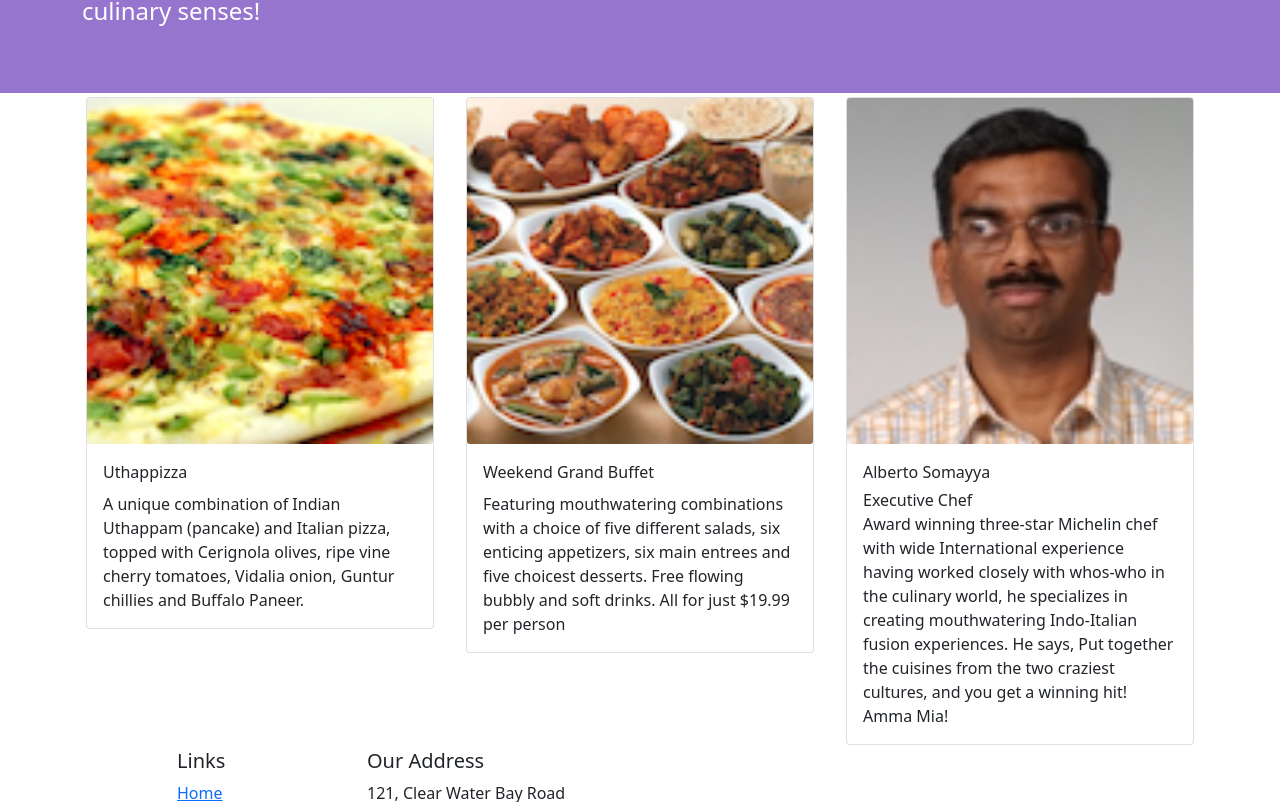
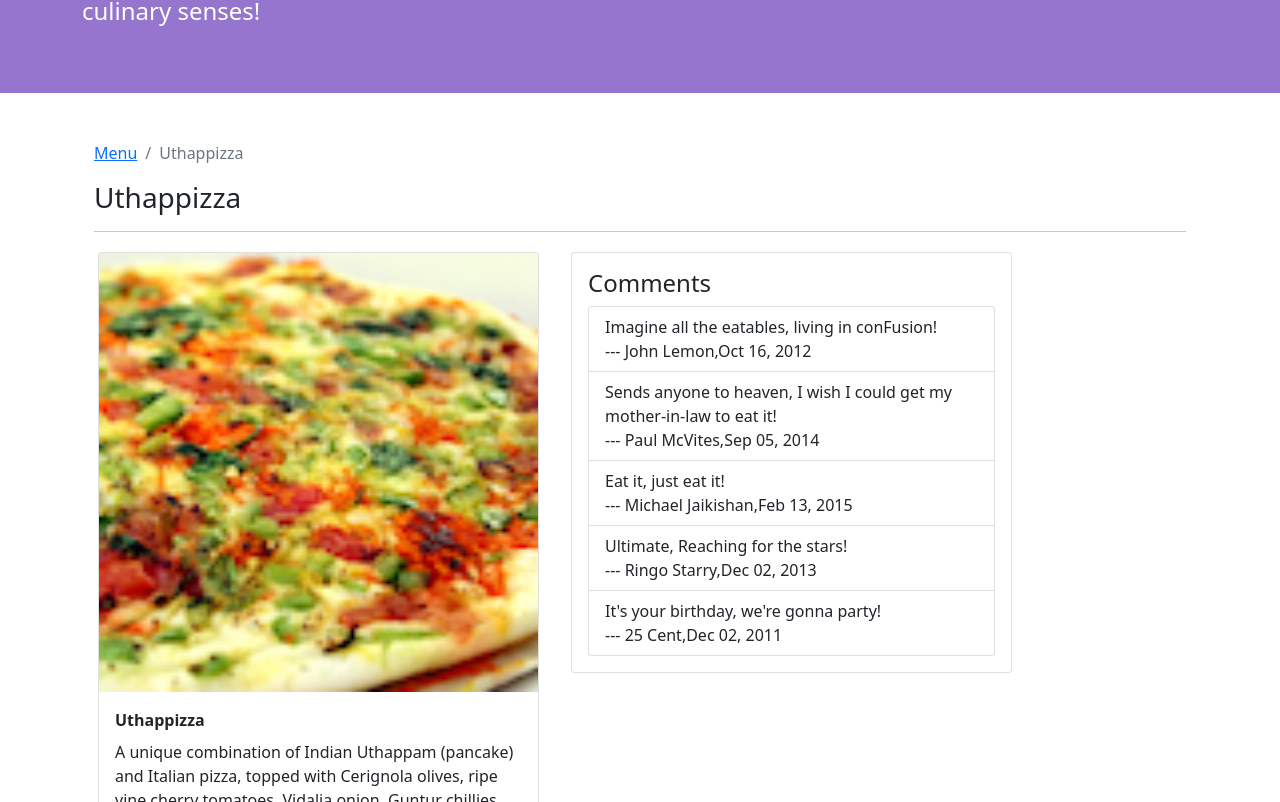
Before and after one commit to ThisTine/CSC105-labex-wk03, a React (Create React App) app: page /menu/0 in a window 1280 px wide. Before the commit this address led to /home. Shown: the part 358-1160 px from the top of the page. Built offline with nearby package versions, Linux system fonts and the light colour scheme.

Commit message:
W3-05 Using Parameters on Routes

```diff
--- a/src/components/DishdetailComponent.js
+++ b/src/components/DishdetailComponent.js
@@ -1,13 +1,17 @@
 import React from "react";
-import { Card, CardImg, CardText, CardBody, CardTitle } from "reactstrap";
-
+import { Card, CardImg, CardText, CardBody, CardTitle,Breadcrumb,BreadcrumbItem } from "reactstrap";
+import {Link} from 'react-router-dom'
 export default class DishDetail extends React.Component {
   constructor(props) {
     super(props);
   }
 
   render() {
-    const renderDish = (dish) => {
+    const { comments } = this.props;
+    const dish = this.props.dishes[this.props.selectedDish];
+
+
+    const renderDish = () => {
       return (
         <Card>
           <CardImg top src={dish.image} alt={dish.name} />
@@ -18,7 +22,8 @@ export default class DishDetail extends React.Component {
         </Card>
       );
     };
-    const renderComments = (comments) => {
+
+    const renderComments = () => {
       return (
         <Card>
           <CardBody>
@@ -39,12 +44,33 @@ export default class DishDetail extends React.Component {
         </Card>
       );
     };
-    const { dish, comments } = this.props;
+
     return (
-      <div className="row col-12">
-        <div className="col-12 col-md-5 m-1">{renderDish(dish)}</div>
-        <div className="col-12 col-md-5 m-1">{renderComments(comments)}</div>
-      </div>
+     < div className="container">
+                <div className="row">
+                    <Breadcrumb>
+                        <BreadcrumbItem><Link to="/menu">Menu</Link></BreadcrumbItem>
+                        <BreadcrumbItem active>{dish.name}</BreadcrumbItem>
+                    </Breadcrumb>
+                    <div className="col-12">
+                        <h3>{dish.name}</h3>
+                        <hr />
+                    </div>
+                </div>
+                <div className="row">
+                    <div className="col-12 col-md-5 m-1">
+                        {renderDish()}
+                    </div>
+                    <div className="col-12 col-md-5 m-1">
+                        {renderComments()}
+                    </div>
+                </div>
+            </div>
+
+      // <div className="row col-12">
+      //   <div className="col-12 col-md-5 m-1">{renderDish(dishprops)}</div>
+      //   <div className="col-12 col-md-5 m-1">{renderComments(comments)}</div>
+      // </div>
     );
   }
 }
--- a/src/components/HeaderComponent.js
+++ b/src/components/HeaderComponent.js
@@ -9,14 +9,13 @@ import {
   Modal,
   ModalBody,
   ModalHeader,
-  NavLink,
   Form,
   FormGroup,
   Label,
   Input,
   Button,
 } from "reactstrap";
-// import { NavLink } from "react-router-dom";
+import { NavLink } from "react-router-dom";
 
 class Header extends Component {
   constructor(props) {
--- a/src/components/MainComponent.js
+++ b/src/components/MainComponent.js
@@ -9,6 +9,7 @@ import Header from "./HeaderComponent";
 import Footer from "./FooterComponent";
 import Home from "./HomeComponent";
 import { Switch, Route, Redirect,withRouter } from "react-router-dom";
+import DishDetail from './DishdetailComponent';
 import Contact from "./ContactComponent";
 
 const mapStateToProps = state => {
@@ -19,6 +20,14 @@ const mapStateToProps = state => {
     leaders: state.leaders
   }
 }
+
+const DishWithId = ({match:{params:{dishId}}}) => {
+  return(
+    <div className="container my-5">
+      {dishId && <DishDetail comments={COMMENTS.filter(item=>item.dishId == dishId)} dishes={DISHES} selectedDish={dishId} dish={DISHES.filter(item=>item.id==dishId)[0]} />}
+    </div>
+  );
+};
 
 
 class Main extends Component {
@@ -67,6 +76,7 @@ class Main extends Component {
             )}
           />
           <Route exact path="/contactus" component={Contact} />
+          <Route path='/menu/:dishId' component={DishWithId} />
           <Redirect to="/home" />
         </Switch>
 
--- a/src/components/MenuComponent.js
+++ b/src/components/MenuComponent.js
@@ -1,18 +1,22 @@
 import React from 'react';
-import {Card, CardImg, CardImgOverlay, CardTitle} from 'reactstrap';
+import {Card, CardImg, CardImgOverlay, CardTitle, Breadcrumb, BreadcrumbItem} from 'reactstrap';
 import DishDetail from './DishdetailComponent';
+import { Link } from 'react-router-dom';
 
 
 function RenderMenuItem ({dish, onClick}) {
     return (
-        <Card onClick={()=>onClick(dish.id)} >
-            <CardImg width="100%" src={dish.image} alt={dish.name} />
-            <CardImgOverlay>
-                <CardTitle>{dish.name}</CardTitle>
-            </CardImgOverlay>
+        <Card>
+            <Link to={`/menu/${dish.id}`} >
+                <CardImg width="100%" src={dish.image} alt={dish.name} />
+                <CardImgOverlay>
+                    <CardTitle>{dish.name}</CardTitle>
+                </CardImgOverlay>
+            </Link>
         </Card>
     );
 }
+
 
 function RenderDish({dish,comments}) {
     if (dish != null){
@@ -38,7 +42,17 @@ const Menu = (props) => {
     return (
         <div className="container">
             <div className="row">
-                {menu}
+            <Breadcrumb>
+                        <BreadcrumbItem><Link to="/home">Home</Link></BreadcrumbItem>
+                        <BreadcrumbItem active>Menu</BreadcrumbItem>
+                    </Breadcrumb>
+                    <div className="col-12">
+                        <h3>Menu</h3>
+                        <hr />
+                    </div>
+            </div>
+            <div className='row'>
+            {menu}
             </div>
             <div className="row">
               <div  className="col-12 m-1">
```
